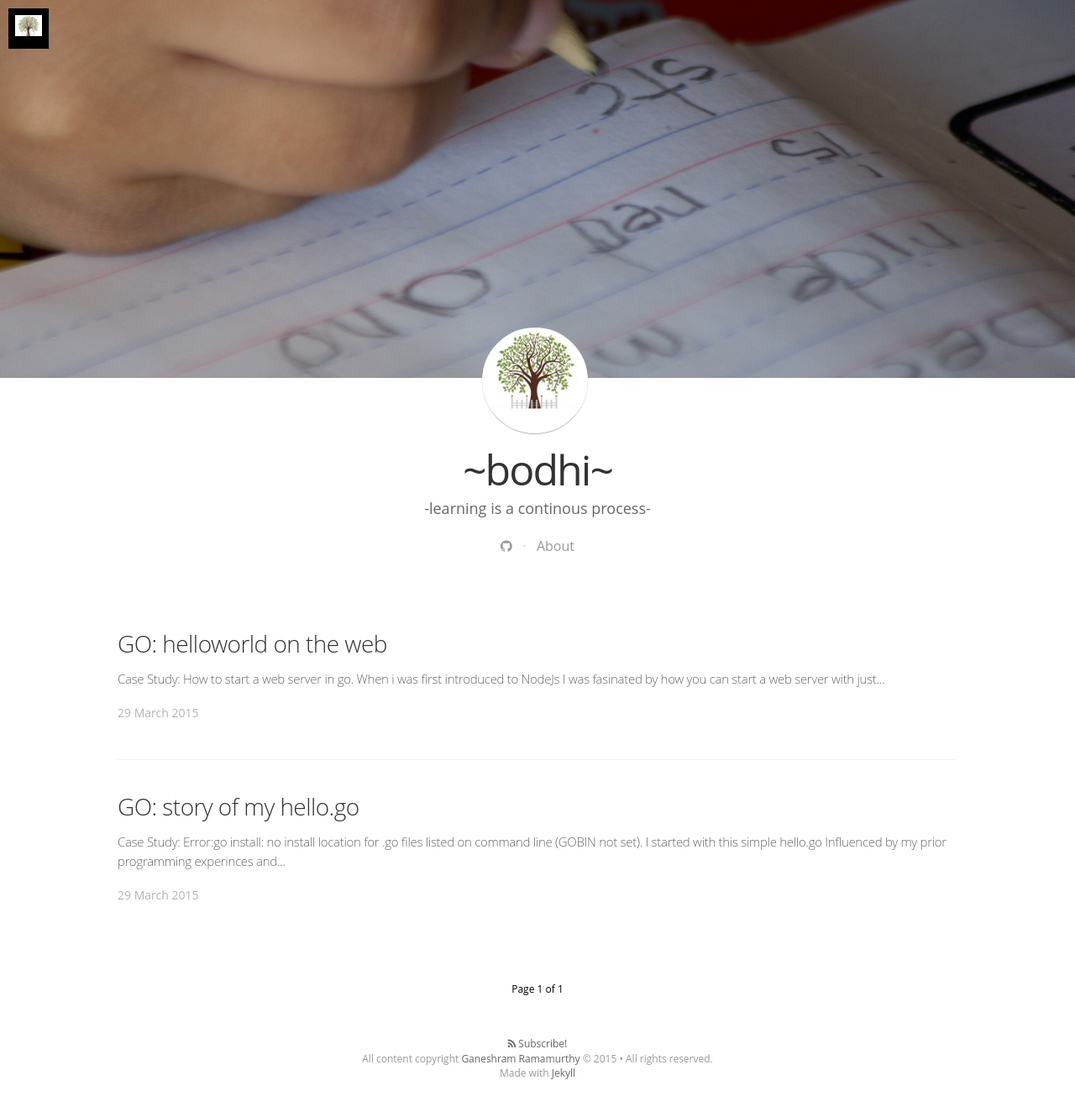
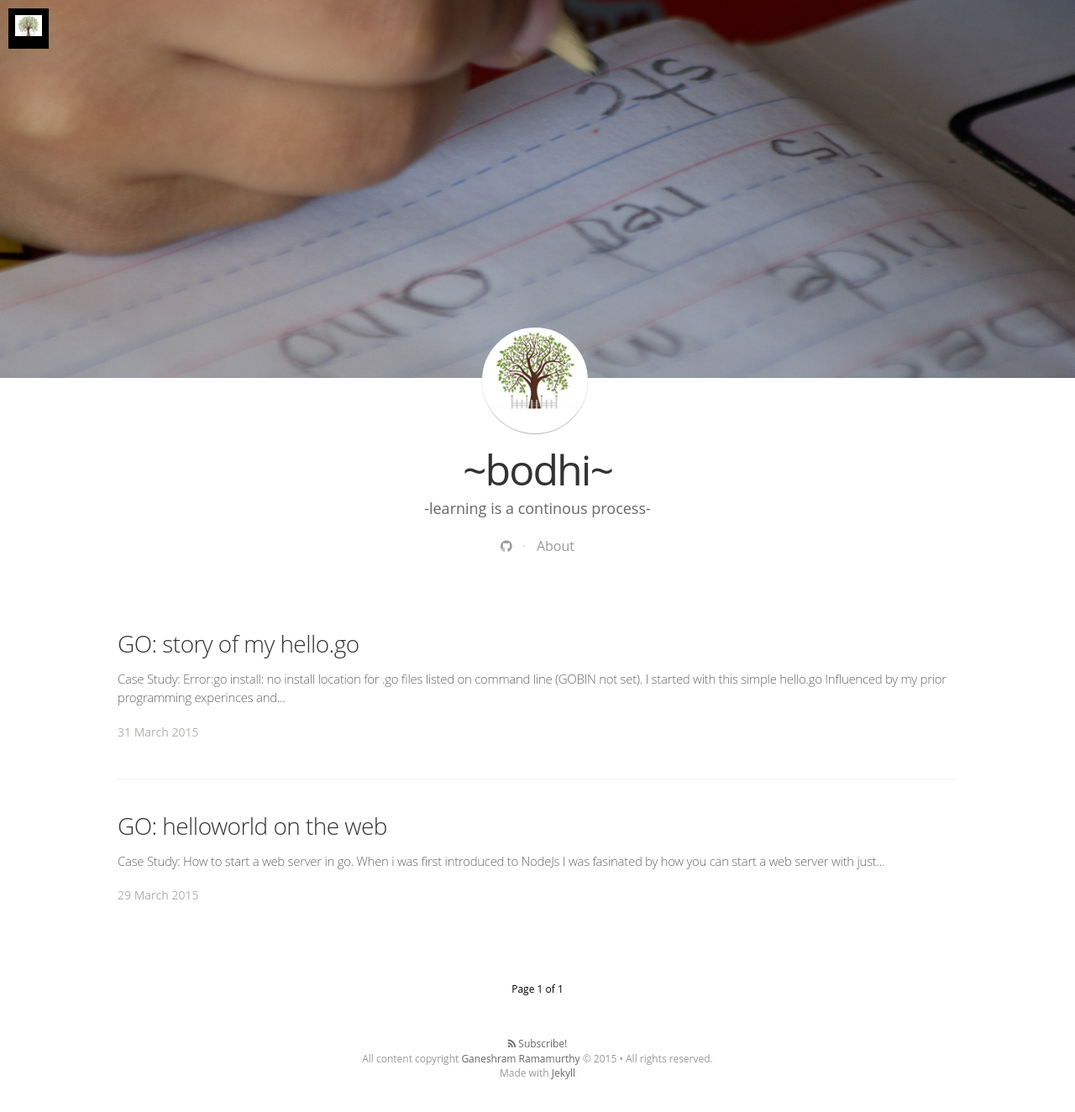
Before and after one commit to ganeshramr/ganeshramr.github.io, a Jekyll site: the page built from index.html, in a window 1280 px wide, cut to the strip 0-1331 px from the top of the page. Shown: the top 1324 px of the strip at 84% size. Built offline with Jekyll 4.4.1, drawn with Linux system fonts in a browser that asks for light colours; nearby versions of some CDN libraries; some web fonts are replaced; Markdown is read by kramdown in place of the engine named in the settings; the list of posts is cut into pages by our own code; comment, search, counter and statistics services are not loaded.

Commit message:
date updates

```diff
--- a/_posts/2015-03-29-goerror1.md
+++ b/_posts/2015-03-29-goerror1.md
@@ -1,7 +1,7 @@
 ---
 layout: post
 title:  "GO: story of my hello.go"
-date:   2015-03-29 14:16:00
+date:   2015-03-31 19:16:00
 categories: normal
 tags:
 - go
```
